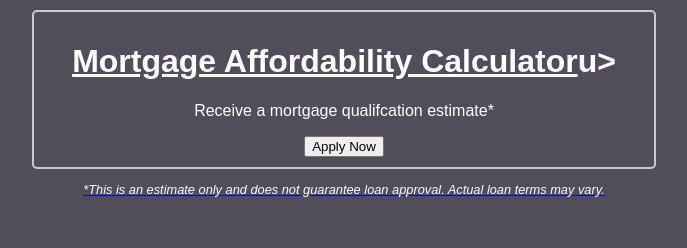
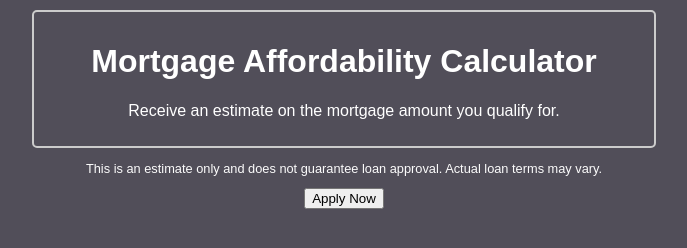
Before and after one commit to chrisvanderluit/chrisvanderluit.github.io, a plain HTML site: page index.html in a window 1280 px wide. Shown: the whole page, without its empty margins (296-983 px from the left). Drawn offline with Linux system fonts and the light colour scheme.

Commit message:
Update index.html

```diff
--- a/index.html
+++ b/index.html
@@ -1,9 +1,11 @@
+
+
 <!DOCTYPE html>
 <html lang="en">
 <head>
     <meta charset="UTF-8">
     <meta name="viewport" content="width=device-width, initial-scale=1.0">
-    <title>Mortgage Affordability Calculator</title>
+    <title>Mortgage Pre-Qualification</title>
     <style>
         body {
             background-color: #514e59;
@@ -30,8 +32,8 @@
 <body>
 	<center>
  <div class="container">
-        <h1><u>Mortgage Affordability Calculator</u>u></h1>
-        <p>Receive a mortgage qualifcation estimate*</p>
+        <h1>Mortgage Affordability Calculator</h1>
+        <p>Receive an estimate on the mortgage amount you qualify for.</p>
 
 <div id="affordability-calculator"></div>
 <script type="text/javascript" src="https://home.ca/static/js/calculators.js" defer="defer"></script>
@@ -52,14 +54,13 @@
 		title: ''
 	}
 </script>
-	 <a href="https://apply.mortgageboss.ca/MAC/chrisvanderluit">
-            <button>Apply Now</button>
 	</center>
         <p class="disclaimer">
-            <i>*This is an estimate only and does not guarantee loan approval.  Actual loan terms may vary.</i>
+            This is an estimate only and does not guarantee loan approval.  Actual loan terms may vary.
         </p>
 
-
+        <a href="https://apply.mortgageboss.ca/MAC/chrisvanderluit">
+            <button>Apply Now</button>
         </a>
     </div>
 </body>
```
